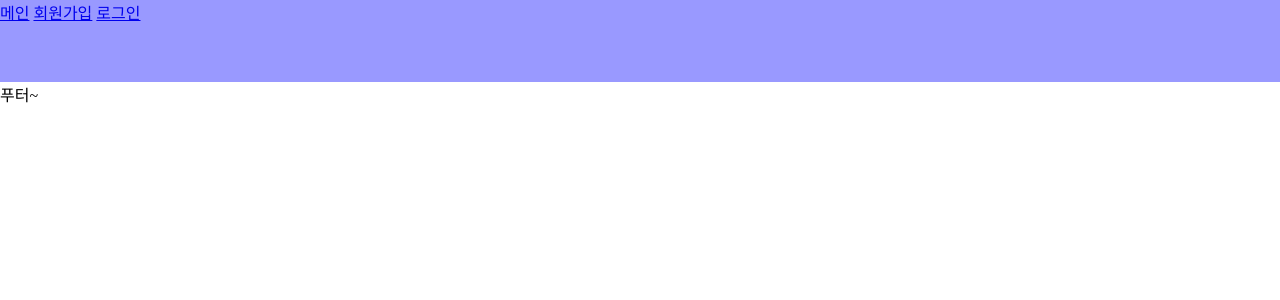
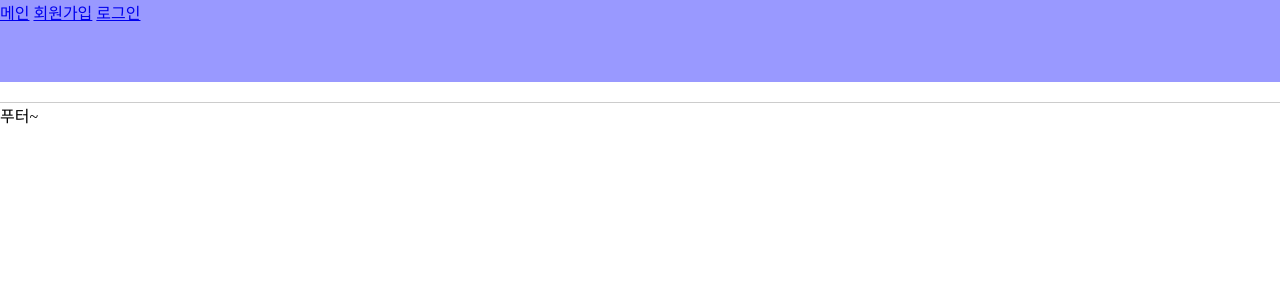
Before and after one commit to 97e57e/CAULendClassRoom, a Django app: page /my_info in a window 1280 px wide. Shown: the top 300 px of the page. Run offline with Django 3.2, Linux system fonts and the light colour scheme.

Commit message:
Make Skeletal Footer

```diff
--- a/main/templates/footer.html
+++ b/main/templates/footer.html
@@ -1 +1,3 @@
-푸터~
+{% block footer %}
+    <div class="footer"> 푸터~ </div>
+{% endblock %}
--- a/static/css/default.css
+++ b/static/css/default.css
@@ -7,3 +7,12 @@ body {
     width: 100%;
     height: 82px;
 }
+
+.footer{
+    position: relative;
+    bottom: 0;
+    width: 100%;
+    height: 70px;
+    border-top: 1.5px solid #ccc;
+    margin-top: 20px;
+}
```
